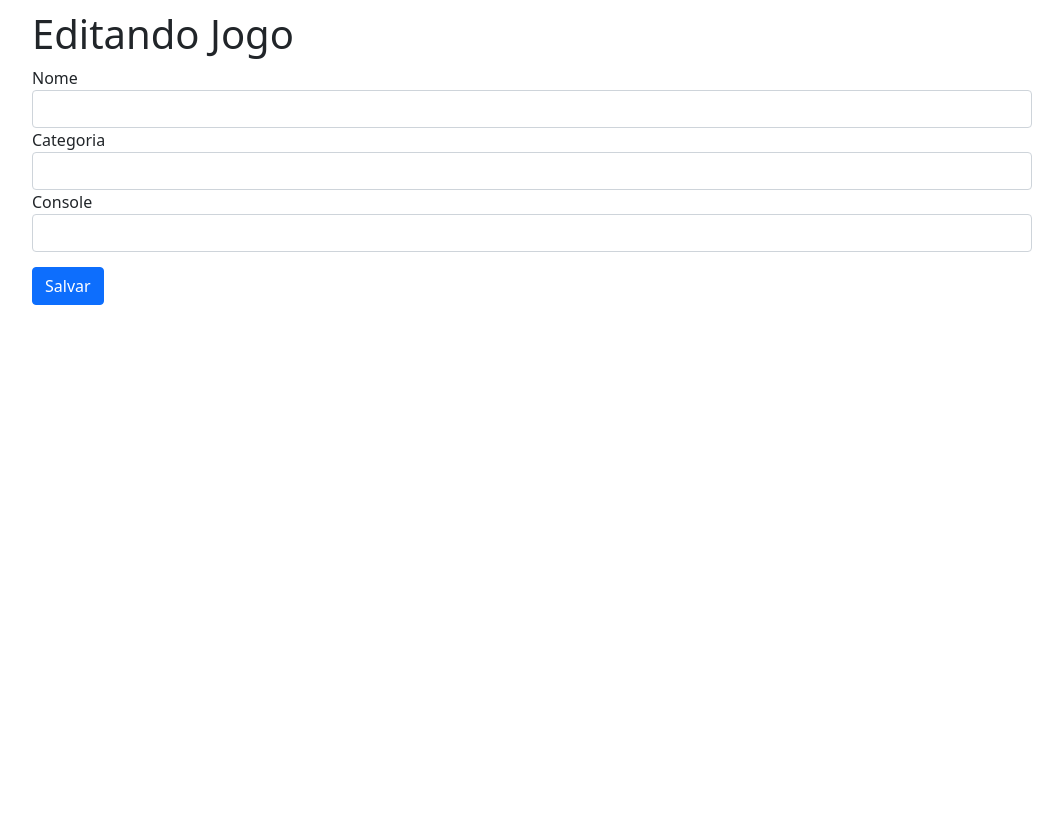
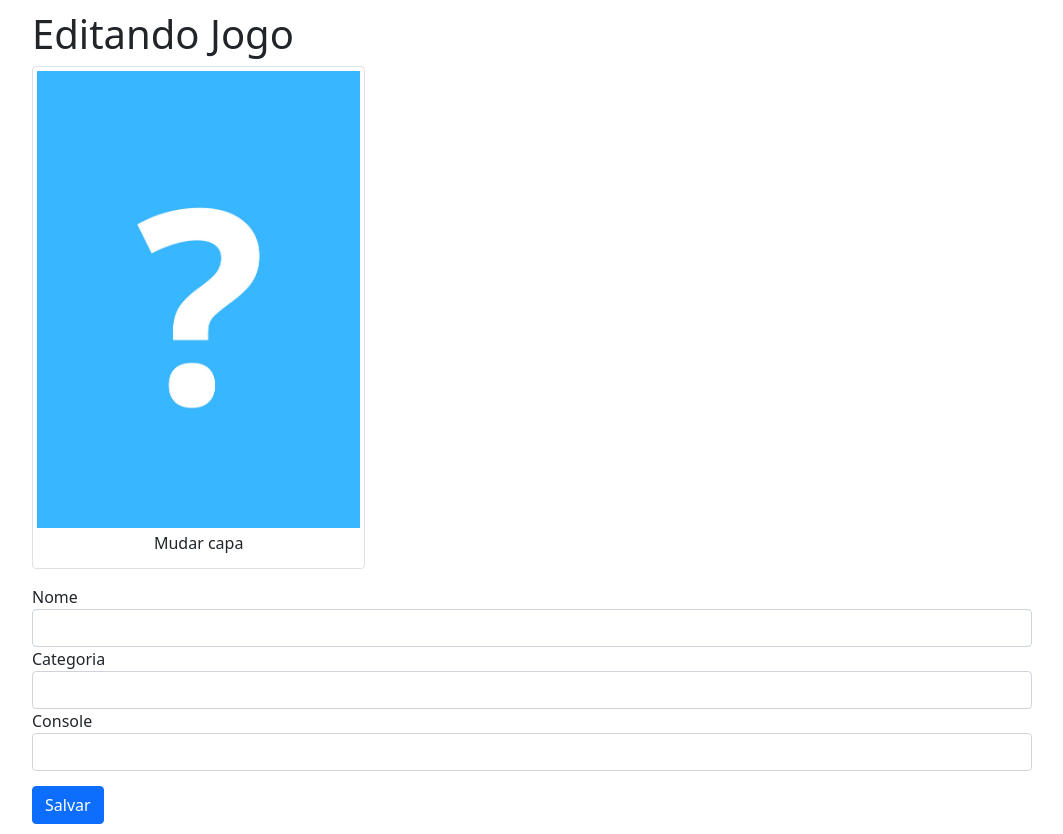
Before and after one commit to GuilFranca/FlaskDesenvolvimentoWeb-Alura, a Flask app: page /editar/1 in a window 1280 px wide. Shown: the whole page, without its empty margins (108-1171 px from the left). Before the commit the page ends 305 px from the top, so only its background shows below. Run offline with Flask 3, Linux system fonts and the light colour scheme; the visitor is signed in with stand-in values (Sample User, id 1); some libraries are stand-ins or nearby versions.

Commit message:
Aula 4 - 03 Editando a capa dos jogos

```diff
--- /dev/null
+++ b/helpers.py
@@ -0,0 +1,10 @@
+import os
+from jogoteca import app
+
+def recupera_imagem(id):
+    # Navega por todas as capas dentro da pasta uploads e verifica se a mesa possui o mesmo id do jogo que queremos, caso não tenha devolve a capa padrão
+    for nome_arquivo in os.listdir(app.config['UPLOAD_PATH']):
+        if f'capa{id}.jpg' == nome_arquivo:
+            return nome_arquivo
+
+    return 'capa_padrao.jpg'
--- a/templates/editar.html
+++ b/templates/editar.html
@@ -1,6 +1,18 @@
 {% extends "template.html" %}
 {% block conteudo %}
 <form action="{{ url_for('atualizar') }}" method="post">
+
+  <figure class="img-thumbnail col-md-4">
+    <img class="img-fluid" src="{{ url_for('imagem', nome_arquivo=capa_jogo) }}">
+    <figcaption>
+      <label class="fileContainer" for="">
+        Mudar capa
+        <!-- Input de inserção de imagens -->
+        <input type="file" name="arquivo" accept=".jpg">
+      </label>
+    </figcaption>
+  </figure>
+
   <fieldset>
     <input type="hidden" name="id" value="{{ jogo.id }}">
     <div class="form-group">
--- a/templates/novo.html
+++ b/templates/novo.html
@@ -3,7 +3,7 @@
 <form action="{{ url_for('criar') }}" method="post" enctype="multipart/form-data">
 
   <figure class="img-thumbnail col-md-4">
-    <img class="img-fluid" src="{{ url_for('imagem', nome_arquivo='capa_padrao.jpg') }}" alt="">
+    <img class="img-fluid" src="{{ url_for('imagem', nome_arquivo='capa_padrao.jpg') }}">
     <figcaption>
       <label class="fileContainer" for="">
         Mudar capa
--- a/views.py
+++ b/views.py
@@ -1,6 +1,7 @@
 from flask import render_template, request, redirect, session, flash, url_for, send_from_directory
 from jogoteca import app, db
 from models import Jogos, Usuarios
+from helpers import recupera_imagem
 
 @app.route("/")
 def index():
@@ -57,7 +58,9 @@
         return redirect(url_for('login', proxima=url_for('editar', id = id)))
     # Query para encontrar o jogo pelo id e associar a variável jogo ao jogo em questão
     jogo = Jogos.query.filter_by(id=id).first()
-    return render_template('editar.html', titulo='Editando Jogo', jogo=jogo)
+    # função de procura de imagem da capa do jogo
+    capa_jogo = recupera_imagem(id)
+    return render_template('editar.html', titulo='Editando Jogo', jogo=jogo, capa_jogo=capa_jogo)
 
 @app.route("/atualizar", methods=['GET', 'POST'])
 def atualizar():
@@ -71,6 +74,13 @@
 
     db.session.add(jogo)
     db.session.commit()
+
+    # Variável responsável por receber a imagem enviada pelo input type file
+    arquivo = request.files['arquivo']
+    # Importa o caminho do arquivo de configurações
+    upload_path = app.config['UPLOAD_PATH']
+    # Utilizaremos o id do próprio jogo para inserir a imagem com nome do seu id em questão
+    arquivo.save(f'{upload_path}/capa{jogo.id}.jpg')
 
     flash(f'Jogo {jogo.nome} atualizado com sucesso')
 
```
Also changed, not shown: uploads/capa8.jpg (added).
